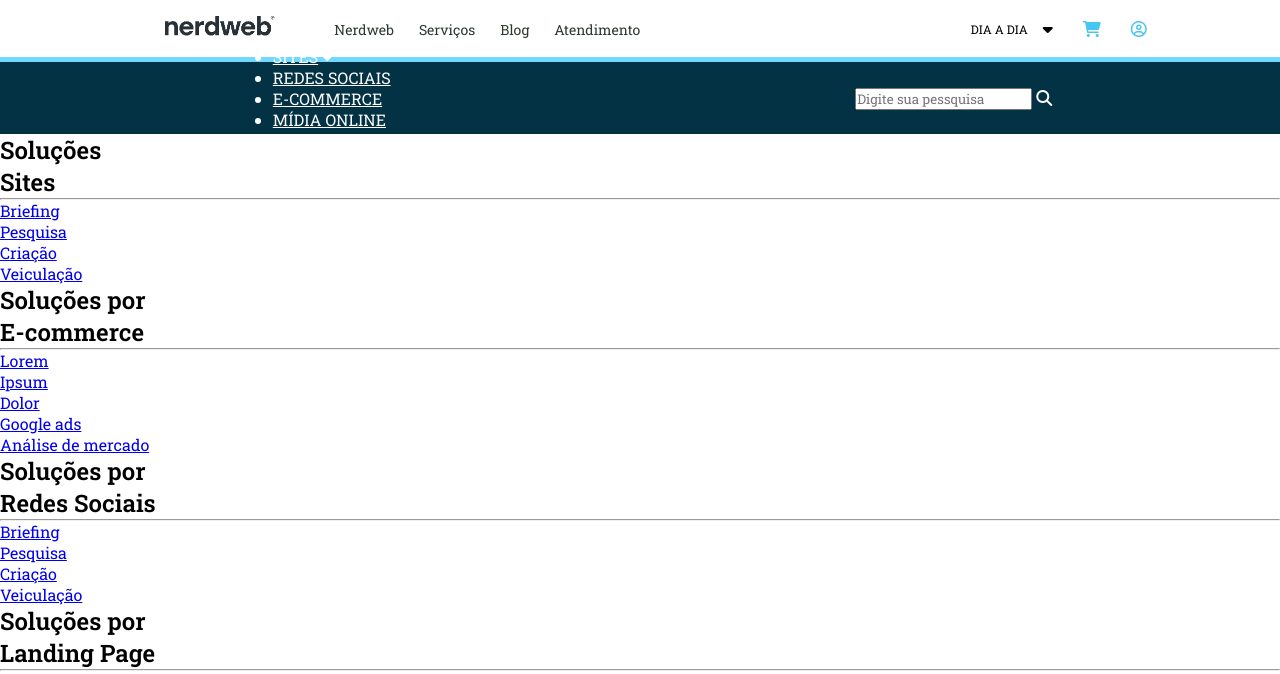
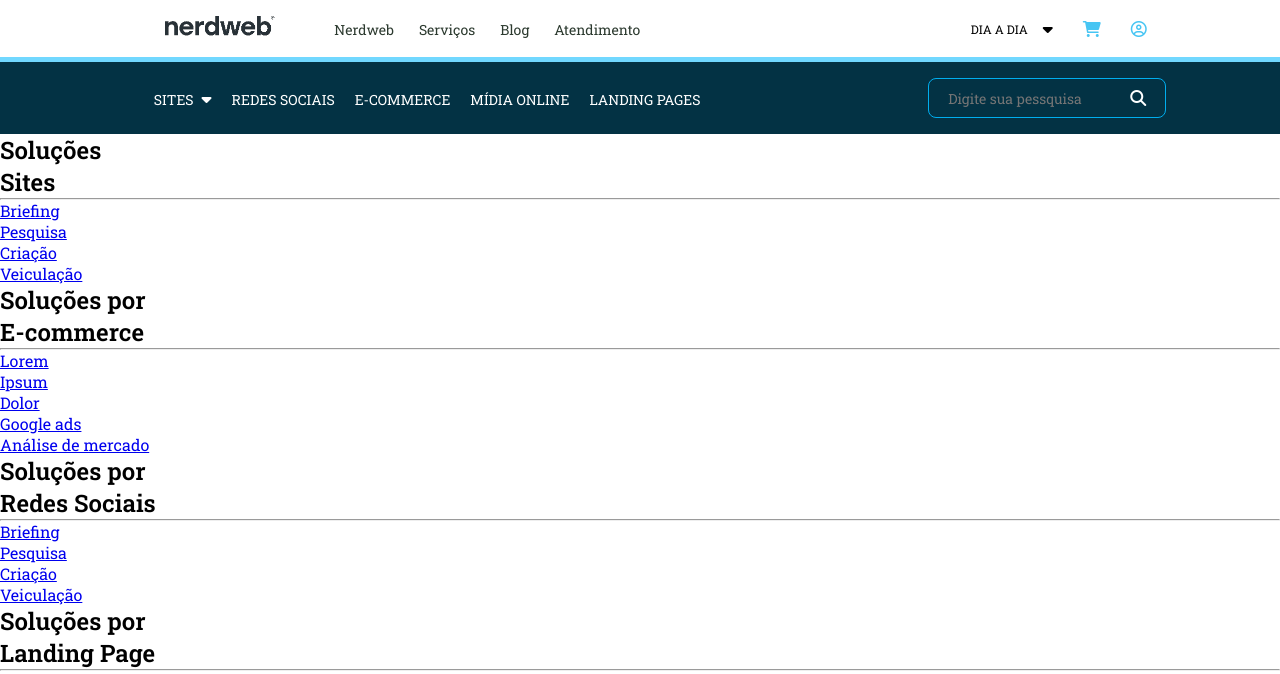
Before and after one commit to gustavo-freita/Teste-Nerd-Web, a plain HTML site: page index.html in a window 1280 px wide. Shown: the top 674 px of the page. Drawn offline with Linux system fonts and the light colour scheme.

Commit message:
:lipstick:style:estilo do segundo navBar terminado

```diff
--- a/assets/css/secondNavBar.css
+++ b/assets/css/secondNavBar.css
@@ -8,10 +8,40 @@
     color: #fff;
 }
 
-.second__navBar .navBar__menu {
-    margin-left: 45px;
+.second__navBar ul {
+    display: flex;
+    align-items: center;
+    gap: 20px;
+    margin-left: 40px;
 }
 
-.navBar__menu .navBar__item .navBar__link {
+.second__navBar ul li {
+    list-style: none;
+}
+
+.second__navBar ul li a {
+    text-decoration: none;
     color: #fff;
+    font-size: 14px;
 }
+
+.second__navBar ul li i {
+    margin-left: 8px;
+}
+
+.search {
+    display: flex;
+    align-items: center;
+    justify-content: center;
+    width: 238px;
+    height: 40px;
+    border: 1px solid #00AEEF;
+    border-radius: 8px;
+}
+
+.search input {
+    font-size: 14px;
+    color: #B2EAFF;
+    background-color: transparent;
+    border: none;
+}
--- a/index.html
+++ b/index.html
@@ -40,13 +40,12 @@
             </div>
         </nav>
         <nav class="second__navBar">
-            <ul class="navBar__menu">
-                <li class="navBar__item"><a class="navBar__link" href="#">SITES</a>
-                    <i class="fa-solid fa-caret-down"></i></li>
-                <li class="navBar__item"><a class="navBar__link" href="#">REDES SOCIAIS</a></li>
-                <li class="navBar__item"><a class="navBar__link" href="#">E-COMMERCE</a></li>
-                <li class="navBar__item"><a class="navBar__link" href="#">MÍDIA ONLINE</a></li>
-                <li class="navBar__item"><a class="navBar__link" href="#">LANDING PAGES</a></li>
+            <ul>
+                <li><a href="#">SITES</a><i class="fa-solid fa-caret-down"></i></li>
+                <li><a href="#">REDES SOCIAIS</a></li>
+                <li><a href="#">E-COMMERCE</a></li>
+                <li><a href="#">MÍDIA ONLINE</a></li>
+                <li><a href="#">LANDING PAGES</a></li>
             </ul>
             <div class="search">
                 <input type="search" placeholder="Digite sua pessquisa">
```
